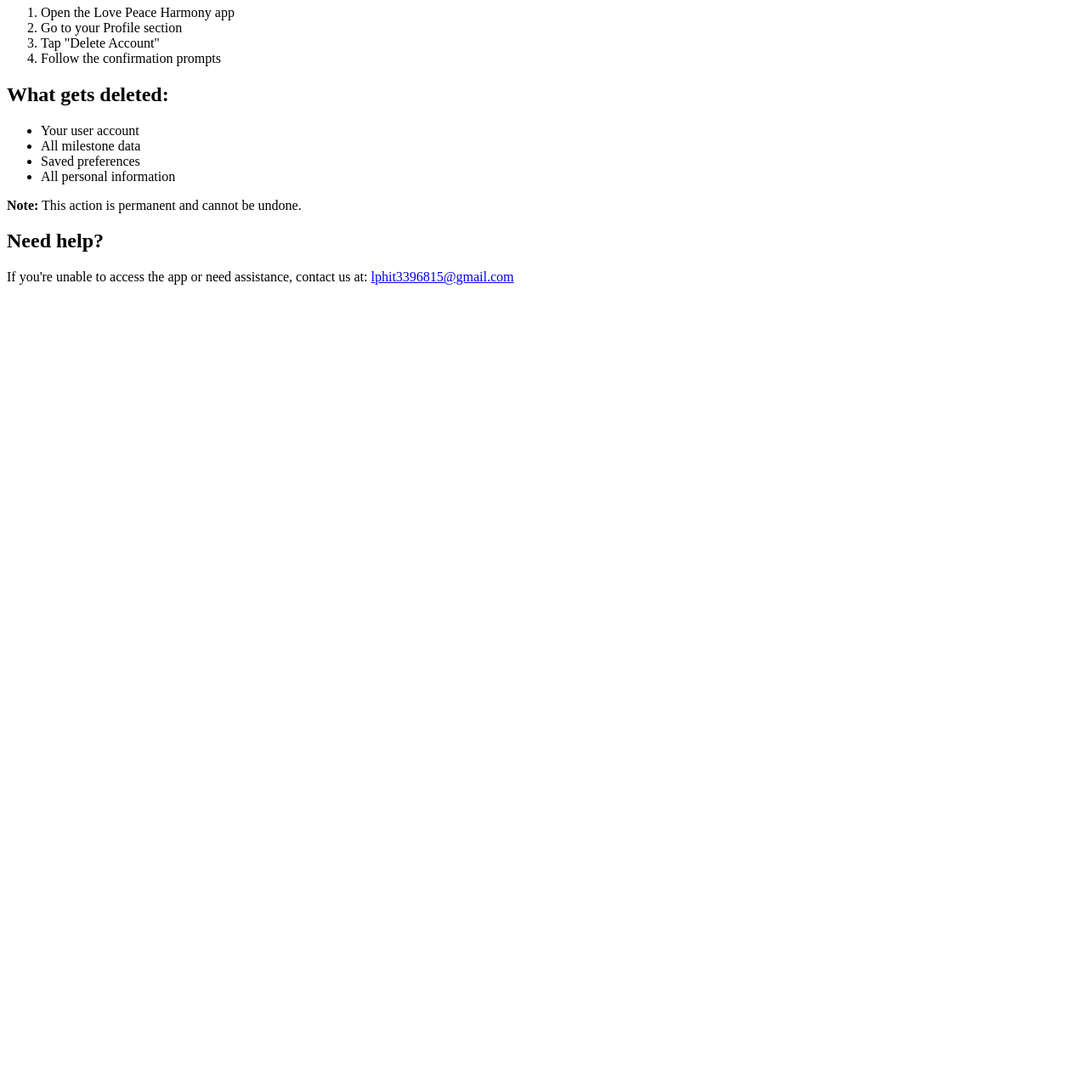
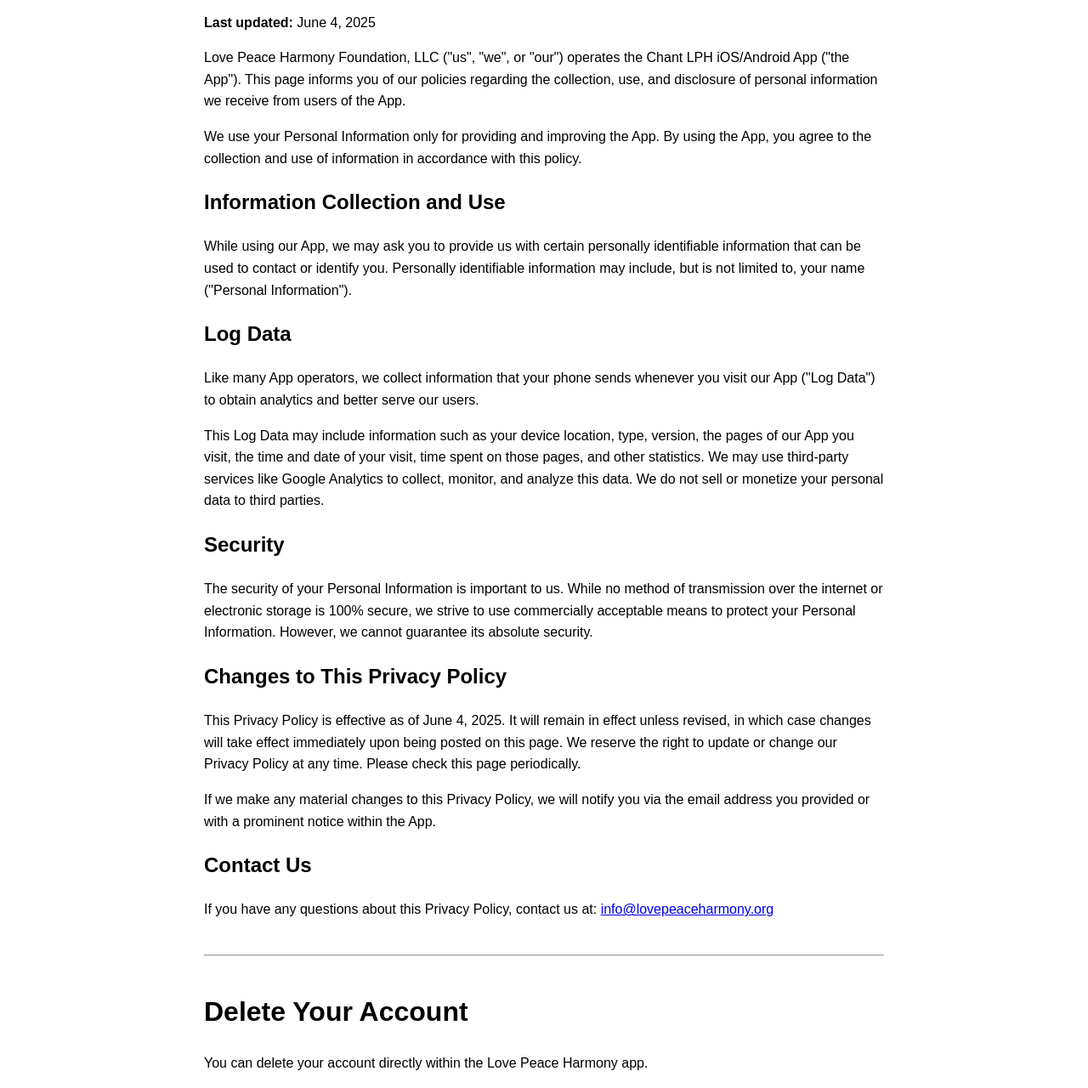
Before and after one commit to casspangell/account-deletion-policy, a plain HTML site: page index.html in a window 1280 px wide. Shown: the part 159-1439 px from the top of the page at 85% size. Before the commit the page ends 800 px from the top, so only its background shows below. Drawn offline with Linux system fonts and the light colour scheme.

Commit message:
Update index.html

```diff
--- a/index.html
+++ b/index.html
@@ -1,9 +1,38 @@
 <!DOCTYPE html>
-<html>
+<html lang="en">
 <head>
-    <title>Account Deletion - Love Peace Harmony App</title>
+    <meta charset="UTF-8">
+    <title>Privacy Policy & Account Deletion - Love Peace Harmony App</title>
 </head>
-<body>
+<body style="font-family: Arial, sans-serif; line-height: 1.6; max-width: 800px; margin: auto; padding: 20px;">
+    <img src="lph_english@3x.png" alt="Love Peace Harmony Foundation Logo" style="max-width: 300px; display: block; margin: 0 auto;">
+    <h1 style="text-align: center;">Privacy Policy</h1>
+
+    <p><strong>Last updated:</strong> June 4, 2025</p>
+
+    <p>Love Peace Harmony Foundation, LLC ("us", "we", or "our") operates the Chant LPH iOS/Android App ("the App"). This page informs you of our policies regarding the collection, use, and disclosure of personal information we receive from users of the App.</p>
+
+    <p>We use your Personal Information only for providing and improving the App. By using the App, you agree to the collection and use of information in accordance with this policy.</p>
+
+    <h2>Information Collection and Use</h2>
+    <p>While using our App, we may ask you to provide us with certain personally identifiable information that can be used to contact or identify you. Personally identifiable information may include, but is not limited to, your name ("Personal Information").</p>
+
+    <h2>Log Data</h2>
+    <p>Like many App operators, we collect information that your phone sends whenever you visit our App ("Log Data") to obtain analytics and better serve our users.</p>
+    <p>This Log Data may include information such as your device location, type, version, the pages of our App you visit, the time and date of your visit, time spent on those pages, and other statistics. We may use third-party services like Google Analytics to collect, monitor, and analyze this data. We do not sell or monetize your personal data to third parties.</p>
+
+    <h2>Security</h2>
+    <p>The security of your Personal Information is important to us. While no method of transmission over the internet or electronic storage is 100% secure, we strive to use commercially acceptable means to protect your Personal Information. However, we cannot guarantee its absolute security.</p>
+
+    <h2>Changes to This Privacy Policy</h2>
+    <p>This Privacy Policy is effective as of June 4, 2025. It will remain in effect unless revised, in which case changes will take effect immediately upon being posted on this page. We reserve the right to update or change our Privacy Policy at any time. Please check this page periodically.</p>
+    <p>If we make any material changes to this Privacy Policy, we will notify you via the email address you provided or with a prominent notice within the App.</p>
+
+    <h2>Contact Us</h2>
+    <p>If you have any questions about this Privacy Policy, contact us at: <a href="mailto:info@lovepeaceharmony.org">info@lovepeaceharmony.org</a></p>
+
+    <hr style="margin: 40px 0;">
+
     <h1>Delete Your Account</h1>
     <p>You can delete your account directly within the Love Peace Harmony app.</p>
 
@@ -25,7 +54,7 @@
 
     <p><strong>Note:</strong> This action is permanent and cannot be undone.</p>
 
-    <h2>Need help?</h2>
+    <h2>Need Help?</h2>
     <p>If you're unable to access the app or need assistance, contact us at:
     <a href="mailto:lphit3396815@gmail.com">lphit3396815@gmail.com</a></p>
 </body>
```
